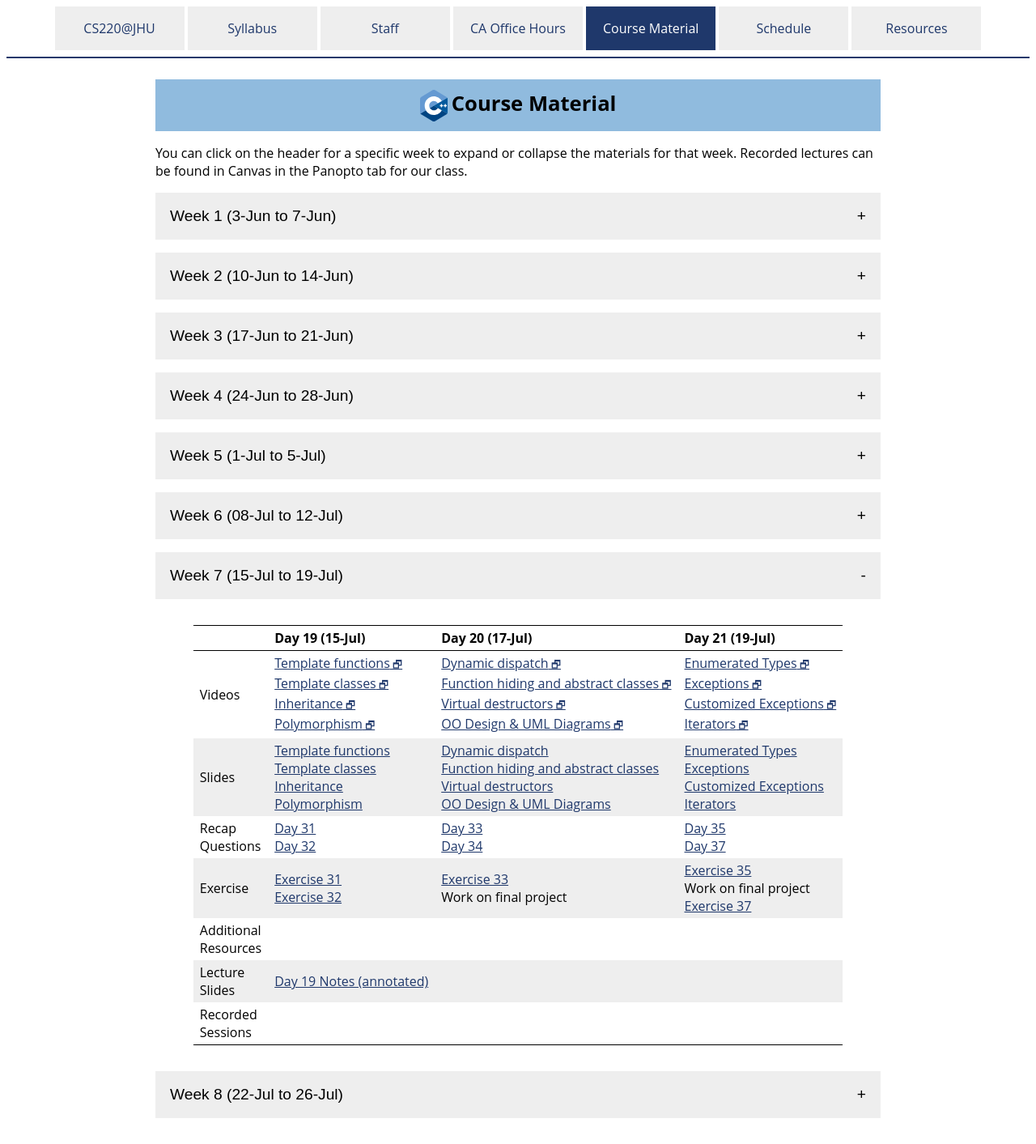
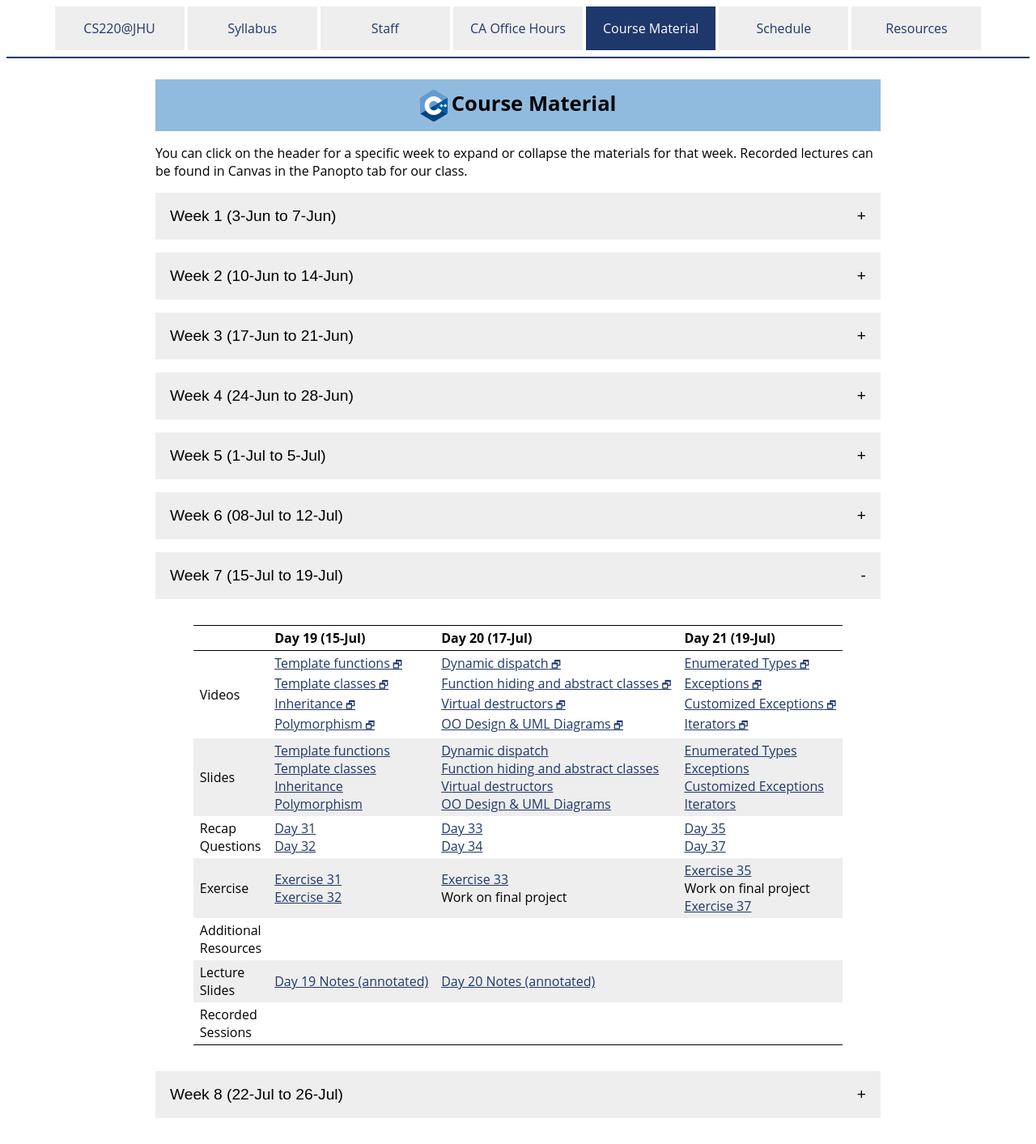
Before and after one commit to jhu-ip/cs220-summer24, a Jekyll site: the page built from material.md, in a window 1280 px wide. Shown: the whole page at 81% size. Built offline with Jekyll 4.4.1, drawn with Linux system fonts in a browser that asks for light colours.

Commit message:
Add material session 20

```diff
--- a/material.csv
+++ b/material.csv
@@ -234,6 +234,7 @@ Week,Day,Date,Type,Link text,URL
 7,2,17-Jul,Slides,OO Design & UML Diagrams,slides/day34_oo_design_uml.pdf
 7,2,17-Jul,Recap,Day 34,questions/day34.html
 7,2,17-Jul,Exercise,Work on final project,#
+7,2,17-Jul,LectureSlides,"Day 20 Notes (annotated)",slides/summer24_slides/summer24_session20_day33-34_annotated.pdf
 
 7,3,19-Jul,Video,Enumerated Types,https://jh.hosted.panopto.com/Panopto/Pages/Viewer.aspx?id=00c8e477-aa8e-4357-bd0e-ae230027992c
 7,3,19-Jul,Video,Exceptions,https://jh.hosted.panopto.com/Panopto/Pages/Viewer.aspx?id=7e2654d0-197a-49fb-8d90-ae23002798b8
--- a/material.md
+++ b/material.md
@@ -405,7 +405,7 @@ the materials for that week. Recorded lectures can be found in Canvas in the Pan
     <tr>
       <td>Lecture<br>Slides</td>
       <td><a href='slides/summer24_slides/summer24_session19_day31-32_annotated.pdf'>Day 19 Notes (annotated)</a></td>
-      <td></td>
+      <td><a href='slides/summer24_slides/summer24_session20_day33-34_annotated.pdf'>Day 20 Notes (annotated)</a></td>
       <td></td>
     </tr>
     <tr>
```
Also changed, not shown: 1 other file.
